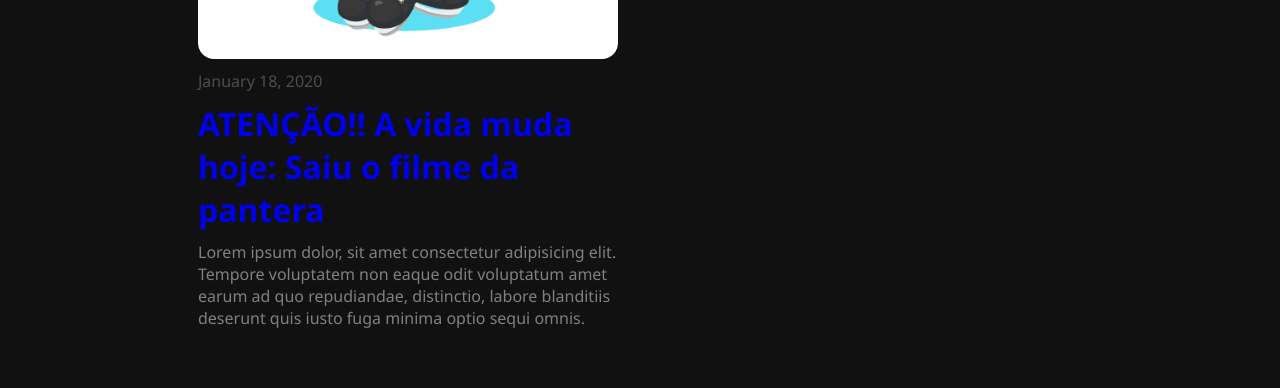
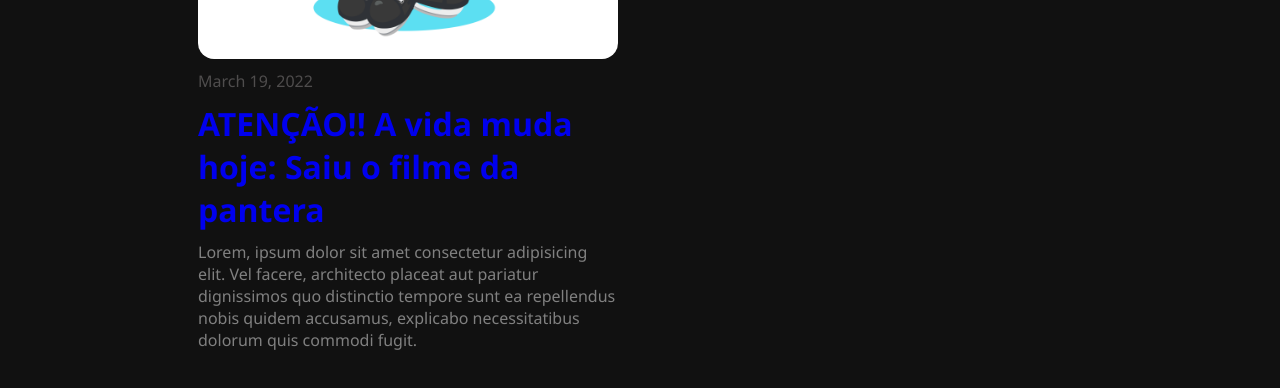
Before and after one commit to MarllonCampos/blog-angular, an Angular app: page / in a window 1280 px wide. Shown: the part 712-1100 px from the top of the page. Built offline with nearby package versions, Linux system fonts and the light colour scheme.

Commit message:
feat: change big card to accepts inputs

```diff
--- a/src/app/components/big-card/big-card.component.html
+++ b/src/app/components/big-card/big-card.component.html
@@ -1,15 +1,13 @@
 <a href="https://google.com" class="big-card__container">
   <div>
-    <img [src]="octocat" alt="Placeholder image" class="big-card__image" />
-    <p class="big-card__date">January 18, 2020</p>
+    <img [src]="photoCover" alt="Placeholder image" class="big-card__image" />
+    <p class="big-card__date">{{ cardDate }}</p>
   </div>
   <h3 class="big-card__title">
-    ATENÇÃO!! A vida muda hoje: Saiu o filme da pantera
+    {{ cardTitle }}
   </h3>
 
   <div class="big-card__description">
-    Lorem ipsum dolor, sit amet consectetur adipisicing elit. Tempore voluptatem
-    non eaque odit voluptatum amet earum ad quo repudiandae, distinctio, labore
-    blanditiis deserunt quis iusto fuga minima optio sequi omnis.
+    {{ cardDescription }}
   </div>
 </a>
--- a/src/app/components/big-card/big-card.component.ts
+++ b/src/app/components/big-card/big-card.component.ts
@@ -1,4 +1,4 @@
-import { Component } from '@angular/core';
+import { Component, Input } from '@angular/core';
 
 @Component({
   selector: 'app-big-card',
@@ -7,5 +7,17 @@ import { Component } from '@angular/core';
 })
 export class BigCardComponent {
   private pathToAssets: string = '../../../assets';
-  octocat: string = `${this.pathToAssets}/octocat.png`;
+
+  @Input()
+  photoCover: string = '';
+
+  @Input()
+  cardTitle: string = 'ATENÇÃO!! A vida muda hoje: Saiu o filme da pantera';
+
+  @Input()
+  cardDescription: string =
+    'Lorem, ipsum dolor sit amet consectetur adipisicing elit. Vel facere, architecto placeat aut pariatur dignissimos quo distinctio tempore sunt ea repellendus nobis quidem accusamus, explicabo necessitatibus dolorum quis commodi fugit.';
+
+  @Input()
+  cardDate: string = 'January 18, 2020';
 }
--- a/src/app/pages/home/home.component.html
+++ b/src/app/pages/home/home.component.html
@@ -3,7 +3,12 @@
   <app-title />
   <section class="articles">
     <article class="articles__main">
-      <app-big-card />
+      <app-big-card
+        [cardDate]="bigCardInfo.cardDate"
+        [cardDescription]="bigCardInfo.cardDescription"
+        [cardTitle]="bigCardInfo.cardTitle"
+        [photoCover]="bigCardInfo.photoCover"
+      />
     </article>
     <div class="articles__related">
       <app-small-card
--- a/src/app/pages/home/home.component.ts
+++ b/src/app/pages/home/home.component.ts
@@ -7,4 +7,20 @@ import { Component } from '@angular/core';
 })
 export class HomeComponent {
   relatedPosts: Array<Number> = [1, 2, 3];
+  pathToAssets = '../../../assets';
+
+  photoCover: string = `${this.pathToAssets}/octocat.png`;
+
+  bigCardInfo: {
+    photoCover: string;
+    cardDescription: string;
+    cardTitle: string;
+    cardDate: string;
+  } = {
+    photoCover: this.photoCover,
+    cardTitle: 'ATENÇÃO!! A vida muda hoje: Saiu o filme da pantera',
+    cardDescription:
+      'Lorem, ipsum dolor sit amet consectetur adipisicing elit. Vel facere, architecto placeat aut pariatur dignissimos quo distinctio tempore sunt ea repellendus nobis quidem accusamus, explicabo necessitatibus dolorum quis commodi fugit.',
+    cardDate: 'March 19, 2022',
+  };
 }
```
